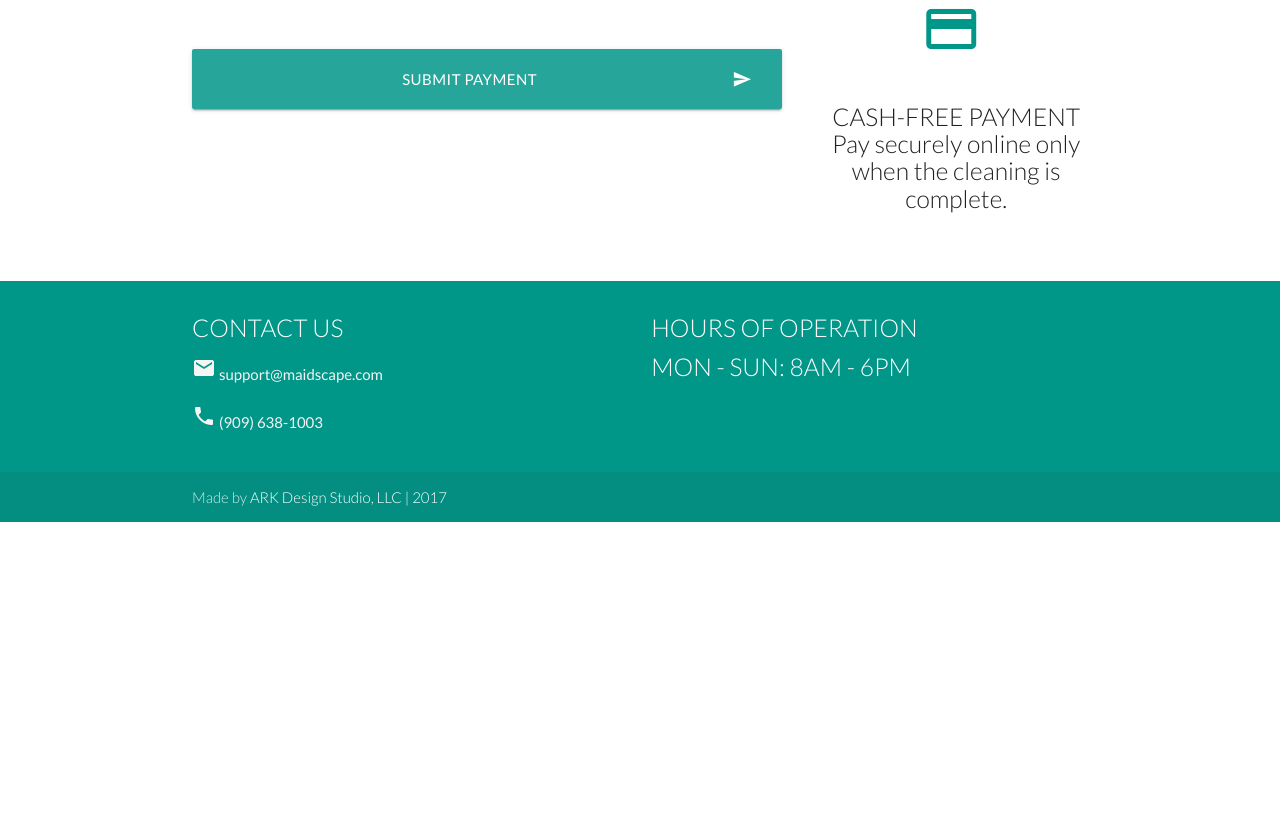
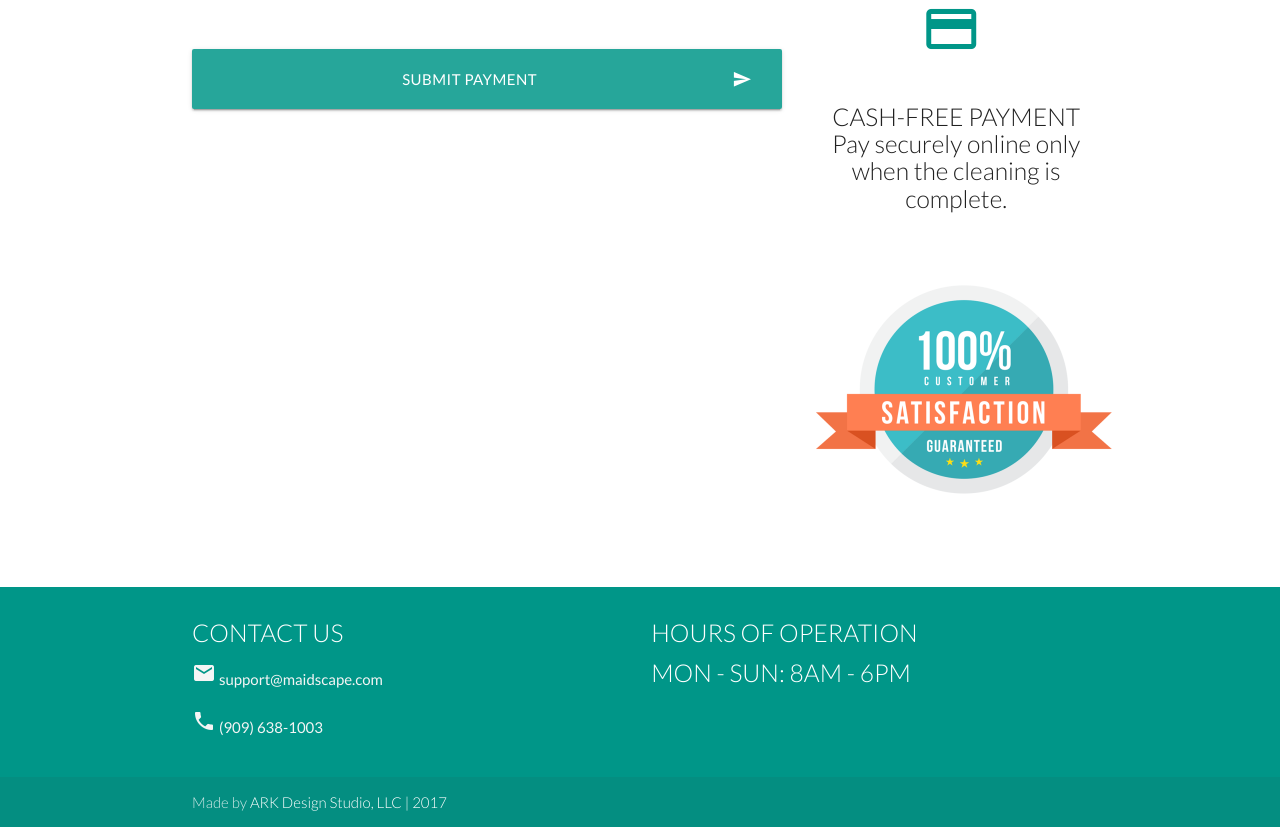
Before and after one commit to arkdesignstudio/maidscape, a Flask app: page /form in a window 1280 px wide. Shown: the part 2148-2975 px from the top of the page. Before the commit the page ends 2670 px from the top, so only its background shows below. Run offline with Flask 2, Linux system fonts and the light colour scheme; some libraries are stand-ins or nearby versions.

Commit message:
added your favorite icon

```diff
--- a/templates/form.html
+++ b/templates/form.html
@@ -220,7 +220,10 @@
 						<br />
 						Pay securely online only when the cleaning is complete.
 					</h5>
-				</div>
+          <div class="center">
+            <img src="{{ url_for('static', filename='img/satisfaction.png') }}" alt="100% Customer Satisfaction Guaranteed!">
+          </div>
+        </div>
 			</div>
 
 
--- a/templates/pricing.html
+++ b/templates/pricing.html
@@ -120,6 +120,9 @@
 							</li>
 						</ul>
 					</div>
+          <div class="col s12 m6 center">
+            <img src="{{ url_for('static', filename='img/satisfaction.png') }}" alt="100% Customer Satisfaction Guaranteed!">
+          </div>
 
 
 
```
Also changed, not shown: static/img/satisfaction.png (added).
